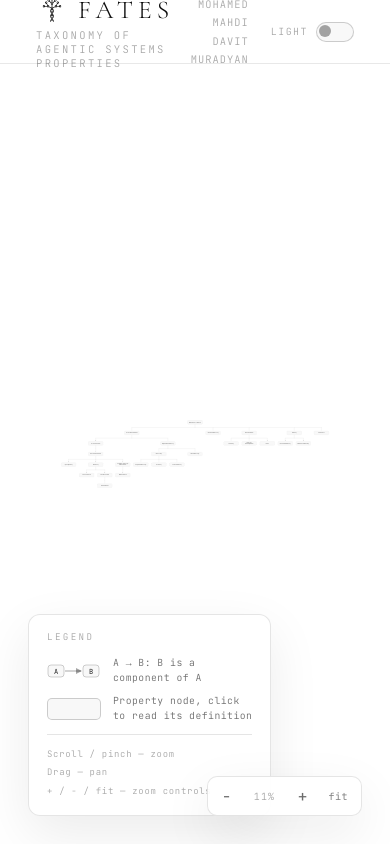
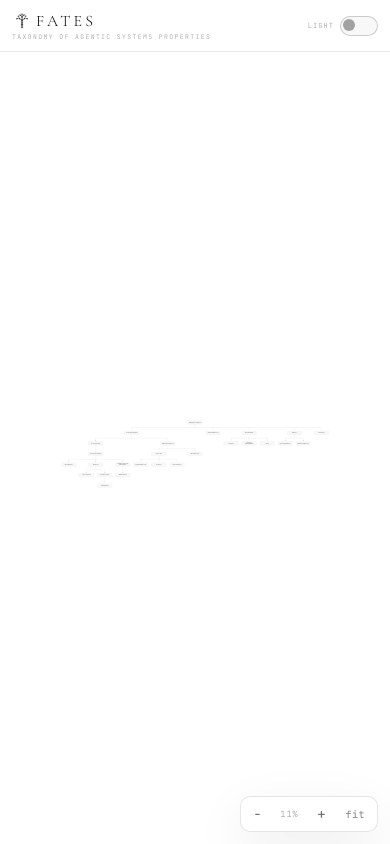
Before and after one commit to Mahdyy02/fates, a plain HTML site: page index.html in a window 390 px wide. Drawn offline with nearby package versions, Linux system fonts and the light colour scheme.

Commit message:
added responsive design and fixed touch issue

```diff
--- a/index.html
+++ b/index.html
@@ -36,6 +36,10 @@ header{position:fixed;top:0;left:0;right:0;z-index:100;height:64px;padding:0 36p
 .authors{text-align:right;font-size:.65rem;letter-spacing:.1em;color:var(--muted);line-height:1.75;text-transform:uppercase}
 .tw{display:flex;align-items:center;gap:8px}
 .tl{font-size:.62rem;letter-spacing:.15em;text-transform:uppercase;color:var(--muted)}
+
+@media(max-width:1024px){header{height:56px;padding:0 24px}.h-title{font-size:1.3rem;gap:8px}.h-title-logo{height:26px}.h-sub{font-size:0.54rem}.h-right{gap:16px}.authors{font-size:.55rem}.tl{font-size:.54rem}}
+@media(max-width:768px){header{height:56px;padding:0 16px}.h-title{font-size:1.15rem;gap:6px}.h-title-logo{height:24px}.h-sub{font-size:0.48rem;margin-top:1px}.h-right{gap:12px}.authors{font-size:.48rem;line-height:1.3}.tl{font-size:.50rem}.tw{gap:6px}}
+@media(max-width:500px){header{height:52px;padding:0 12px}.h-title{font-size:1rem;gap:4px}.h-title-logo{height:20px}.h-sub{font-size:.40rem}.h-right{gap:8px}.authors{display:none}.tl{font-size:.44rem}}
 .toggle{position:relative;width:38px;height:20px;cursor:pointer}
 .toggle input{display:none}
 .t-tr{position:absolute;inset:0;border-radius:20px;border:1px solid var(--node-bdr);background:var(--node-bg);transition:border-color .3s}
@@ -59,12 +63,13 @@ header{position:fixed;top:0;left:0;right:0;z-index:100;height:64px;padding:0 36p
 /* Tooltip */
 #tooltip{position:fixed;bottom:80px;left:50%;transform:translateX(-50%);background:var(--glass-bg);border:1px solid var(--glass-bdr);border-radius:8px;backdrop-filter:blur(20px);-webkit-backdrop-filter:blur(20px);padding:7px 14px;font-size:.62rem;letter-spacing:.12em;text-transform:uppercase;color:var(--muted);z-index:160;pointer-events:none;opacity:0;transition:opacity .25s;white-space:nowrap}
 #tooltip.show{opacity:1}
+@media(max-width:500px){#tooltip{font-size:.54rem;padding:6px 10px;bottom:60px}}
 
 #zc{position:fixed;bottom:28px;right:28px;display:flex;align-items:center;gap:2px;background:var(--glass-bg);border:1px solid var(--glass-bdr);border-radius:10px;backdrop-filter:blur(20px);-webkit-backdrop-filter:blur(20px);padding:4px;z-index:150;box-shadow:var(--shadow);transition:background .5s,border-color .5s}
 .zb{width:30px;height:30px;background:none;border:none;cursor:pointer;color:var(--text);font-size:16px;display:flex;align-items:center;justify-content:center;border-radius:6px;transition:background .15s;font-family:inherit;opacity:.6}
 .zb:hover{background:var(--surface);opacity:1}
-#zlvl{font-size:.62rem;letter-spacing:.12em;color:var(--muted);min-width:42px;text-align:center;padding:0 2px}
-
+#zlvl{font-size:.62rem;letter-spacing:.12em;color:var(--muted);min-width:42px;text-align:center;padding:0 2px}@media(max-width:768px){#zc{bottom:18px;right:12px;gap:1px;padding:3px}}
+@media(max-width:500px){#zc{bottom:12px;right:12px}.zb{width:28px;height:28px;font-size:14px}#zlvl{font-size:.54rem;min-width:34px}}
 /* LEGEND — styled to match the image */
 #legend{
   position:fixed;bottom:28px;left:28px;
@@ -73,6 +78,9 @@ header{position:fixed;top:0;left:0;right:0;z-index:100;height:64px;padding:0 36p
   padding:16px 18px 14px;z-index:150;min-width:220px;
   box-shadow:var(--shadow);transition:background .5s,border-color .5s
 }
+@media(max-width:1024px){#legend{padding:14px 16px 12px;min-width:200px;font-size:.92em}}
+@media(max-width:768px){#legend{bottom:auto;top:72px;left:12px;min-width:auto;padding:12px 14px 10px;max-width:280px}}
+@media(max-width:500px){#legend{display:none}}
 .leg-ttl{font-size:.58rem;letter-spacing:.25em;text-transform:uppercase;color:var(--muted);margin-bottom:13px}
 .leg-row{display:flex;align-items:center;gap:12px;margin-bottom:9px}
 .leg-row:last-of-type{margin-bottom:0}
@@ -107,8 +115,9 @@ header{position:fixed;top:0;left:0;right:0;z-index:100;height:64px;padding:0 36p
 .m-div{width:36px;height:1px;background:var(--glass-bdr);margin-bottom:20px}
 .m-def{font-family:'Cormorant Garamond',serif;font-size:1.8rem;font-weight:300;font-style:italic;line-height:1.78;color:var(--text);opacity:.86}
 .m-x{position:absolute;top:16px;right:16px;width:27px;height:27px;background:none;border:1px solid var(--glass-bdr);border-radius:50%;cursor:pointer;color:var(--muted);font-size:13px;display:flex;align-items:center;justify-content:center;transition:border-color .2s,color .2s;font-family:inherit}
-.m-x:hover{border-color:var(--accent);color:var(--accent)}
-</style>
+.m-x:hover{border-color:var(--accent);color:var(--accent)}@media(max-width:1024px){#modal{width:min(580px,90vw);padding:36px 36px 32px}.m-ttl{font-size:2rem;margin-bottom:16px}.m-def{font-size:1.5rem;line-height:1.7}}
+@media(max-width:768px){#modal{width:min(95vw,500px);padding:28px 24px 20px}.m-ttl{font-size:1.6rem;margin-bottom:14px}.m-def{font-size:1.2rem;line-height:1.6}.m-tag{font-size:.52rem}.m-x{top:12px;right:12px;width:24px;height:24px;font-size:12px}}
+@media(max-width:500px){#modal{width:min(90vw,280px);padding:20px 16px 16px}.m-ttl{font-size:1.3rem;margin-bottom:10px}.m-def{font-size:1rem;line-height:1.5}.m-tag{font-size:.48rem;margin-bottom:8px}.m-div{margin-bottom:12px}.m-x{width:22px;height:22px;font-size:11px}}</style>
 </head>
 <body>
 
@@ -343,10 +352,10 @@ canvas.addEventListener('mousedown',e=>{dragging=true;wasDrag=false;lx=e.clientX
 window.addEventListener('mousemove',e=>{if(!dragging)return;const dx=e.clientX-lx,dy=e.clientY-ly;if(Math.abs(dx)+Math.abs(dy)>3)wasDrag=true;tx+=dx;ty+=dy;lx=e.clientX;ly=e.clientY;applyT();});
 window.addEventListener('mouseup',()=>{dragging=false;canvas.classList.remove('drag');});
 
-let touches={},ld=null,lm=null;
-canvas.addEventListener('touchstart',e=>{e.preventDefault();Array.from(e.changedTouches).forEach(t=>{touches[t.identifier]={x:t.clientX,y:t.clientY};});if(Object.keys(touches).length===1){const t=e.changedTouches[0];lx=t.clientX;ly=t.clientY;wasDrag=false;}},{passive:false});
-canvas.addEventListener('touchmove',e=>{e.preventDefault();const cur={...touches};Array.from(e.changedTouches).forEach(t=>{cur[t.identifier]={x:t.clientX,y:t.clientY};});const pts=Object.values(cur);const r=canvas.getBoundingClientRect();if(pts.length>=2){const[a,b]=pts;const dist=Math.hypot(b.x-a.x,b.y-a.y);const mid={x:(a.x+b.x)/2,y:(a.y+b.y)/2};if(ld!==null){zoomAt(mid.x-r.left,mid.y-r.top,dist/ld);if(lm){tx+=mid.x-lm.x;ty+=mid.y-lm.y;applyT();}}ld=dist;lm=mid;}else if(pts.length===1){const t=e.changedTouches[0];const dx=t.clientX-lx,dy=t.clientY-ly;if(Math.abs(dx)+Math.abs(dy)>3)wasDrag=true;tx+=dx;ty+=dy;lx=t.clientX;ly=t.clientY;applyT();}Array.from(e.changedTouches).forEach(t=>{touches[t.identifier]={x:t.clientX,y:t.clientY};});},{passive:false});
-canvas.addEventListener('touchend',e=>{Array.from(e.changedTouches).forEach(t=>{delete touches[t.identifier];});if(Object.keys(touches).length<2){ld=null;lm=null;}},{passive:false});
+let touches={},ld=null,lm=null,touchStartTime=0;
+canvas.addEventListener('touchstart',e=>{e.preventDefault();Array.from(e.changedTouches).forEach(t=>{touches[t.identifier]={x:t.clientX,y:t.clientY,startX:t.clientX,startY:t.clientY,startTime:Date.now()};});if(Object.keys(touches).length===1){const t=e.changedTouches[0];lx=t.clientX;ly=t.clientY;wasDrag=false;touchStartTime=Date.now();}},{passive:false});
+canvas.addEventListener('touchmove',e=>{e.preventDefault();const cur={...touches};Array.from(e.changedTouches).forEach(t=>{cur[t.identifier]={x:t.clientX,y:t.clientY,startX:touches[t.identifier].startX,startY:touches[t.identifier].startY,startTime:touches[t.identifier].startTime};});const pts=Object.values(cur);const r=canvas.getBoundingClientRect();if(pts.length>=2){const[a,b]=pts;const dist=Math.hypot(b.x-a.x,b.y-a.y);const mid={x:(a.x+b.x)/2,y:(a.y+b.y)/2};if(ld!==null){zoomAt(mid.x-r.left,mid.y-r.top,dist/ld);if(lm){tx+=mid.x-lm.x;ty+=mid.y-lm.y;applyT();}}ld=dist;lm=mid;}else if(pts.length===1){const t=e.changedTouches[0];const dx=t.clientX-lx,dy=t.clientY-ly;if(Math.abs(dx)+Math.abs(dy)>5)wasDrag=true;tx+=dx;ty+=dy;lx=t.clientX;ly=t.clientY;applyT();}Array.from(e.changedTouches).forEach(t=>{touches[t.identifier]={x:t.clientX,y:t.clientY,startX:touches[t.identifier].startX,startY:touches[t.identifier].startY,startTime:touches[t.identifier].startTime};});},{passive:false});
+canvas.addEventListener('touchend',e=>{Array.from(e.changedTouches).forEach(t=>{const touch=touches[t.identifier];if(touch){const dist=Math.hypot(t.clientX-touch.startX,t.clientY-touch.startY);const dur=Date.now()-touch.startTime;if(dist<8&&dur<300&&!wasDrag){const r=canvas.getBoundingClientRect();const elem=document.elementFromPoint(t.clientX,t.clientY);if(elem&&elem.tagName==='rect'&&elem.classList.contains('nr')){const evt=new MouseEvent('click',{bubbles:true,cancelable:true,view:window});elem.dispatchEvent(evt);}}}delete touches[t.identifier];});if(Object.keys(touches).length<2){ld=null;lm=null;}wasDrag=false;},{passive:false});
 
 document.getElementById('zIn').addEventListener('click',()=>{const r=canvas.getBoundingClientRect();zoomAt(r.width/2,r.height/2,1.25);});
 document.getElementById('zOut').addEventListener('click',()=>{const r=canvas.getBoundingClientRect();zoomAt(r.width/2,r.height/2,1/1.25);});
```
